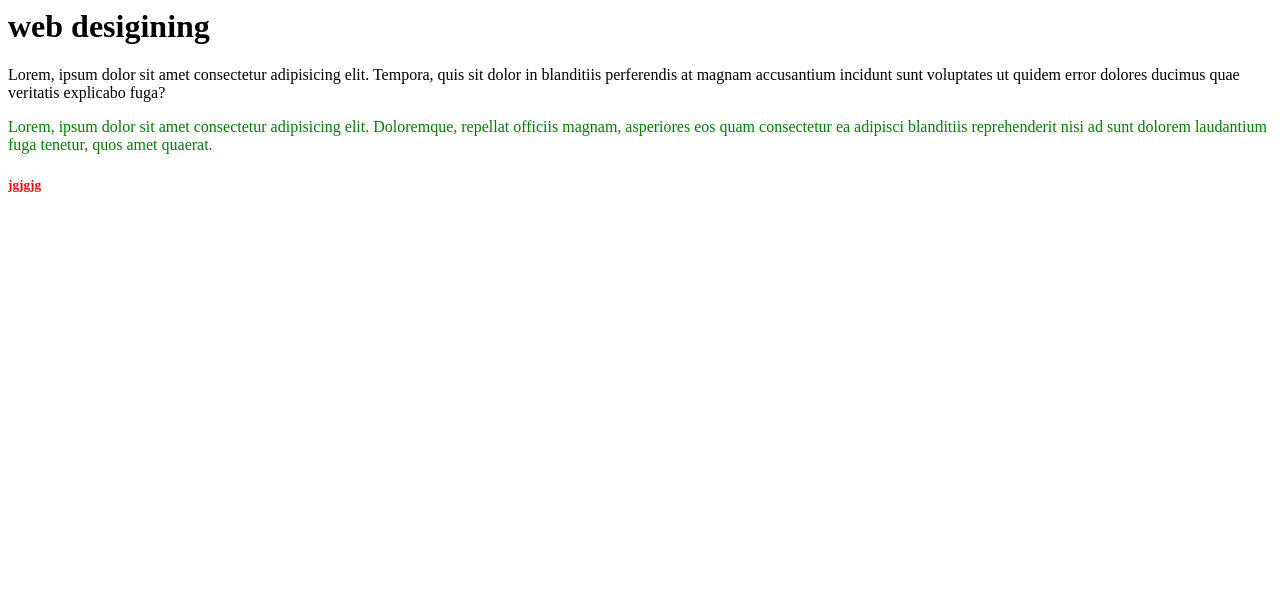
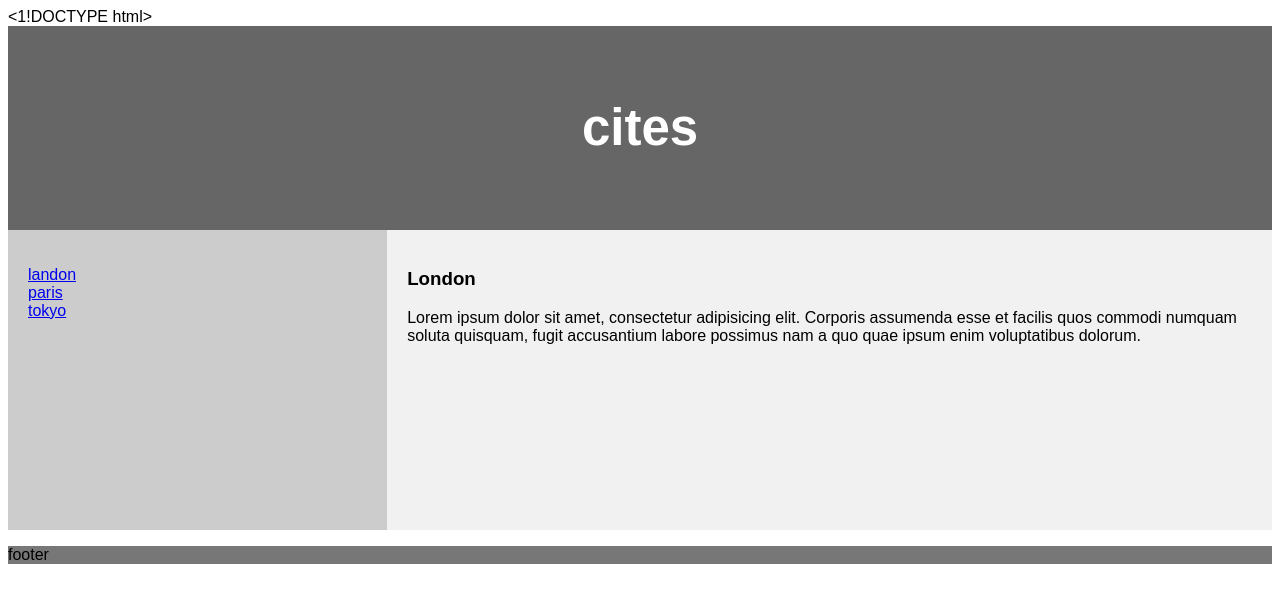
Before and after one commit to hyacinthrozi/webdesigning, a plain HTML site: page index.html in a window 1280 px wide. Drawn offline with Linux system fonts and the light colour scheme.

Commit message:
Update index.html

```diff
--- a/index.html
+++ b/index.html
@@ -1,22 +1,93 @@
+<1!DOCTYPE html>
     <html>
 
     <head>
-    <title>
-        my first class of web
+        <title>css templates</title>
+        <meta charset="utf-8">
+        <meta name="viewport" content="width=divice-width, initial-scale=1">
+        <style>
+            * {
+                box-sizing: border-box;
+            }
 
-    </title>
+            body {
+                font-family: Arial, Helvetica, sans-serif;
+            }
+
+            /* Style the header */
+            header {
+                background-color: #666;
+                padding: 30px;
+                text-align: center;
+                font-size: 34px;
+                color: white;
+            }
+
+            /* Create two column/boxes that floats next to each other */
+            nav {
+                float: left;
+                width: 30%;
+                height: 300px;
+                /* Only for demonstration should be received */
+                background: #ccc;
+                padding: 20px;
+            }
+
+            /* Style the list inside the menu  */
+            nav ul {
+                list-style-type: none;
+                padding: 0;
+            }
+
+            article {
+                float: left;
+                padding: 20px;
+                width: 70%;
+                background-color: #f1f1f1;
+                height: 300px;
+                /* only for fdemonstration should be removed */
+            }
+
+            /* Clear float ofter tghe column */
+            section::after {
+                content: "";
+                display: table;
+                clear: both;
+            }
+
+            /* style the footer  */
+            footer {
+                background-color: #777;
+
+            }
+        </style>
+
     </head>
 
     <body>
-    <h1>
-        web desigining
-    </h1>
-    <p>Lorem, ipsum dolor sit amet consectetur adipisicing elit. Tempora, quis sit dolor in blanditiis perferendis at
-        magnam accusantium incidunt sunt voluptates ut quidem error dolores ducimus quae veritatis explicabo fuga?</p>
-    <p style="color:green ;">Lorem, ipsum dolor sit amet consectetur adipisicing elit. Doloremque, repellat officiis magnam, asperiores eos
-        quam consectetur ea adipisci blanditiis reprehenderit nisi ad sunt dolorem laudantium fuga tenetur, quos amet
-        quaerat.</p>
-        <h5 style="color: red;">jgjgjg</h5>
+        <header>
+            <h2> cites</h2>
+        </header>
+        <section>
+            <nav>
+                <ul>
+                    <li><a href="#">landon</a></li>
+                    <li><a href="#">paris</a></li>
+                    <li><a href="#">tokyo</a></li>
+                </ul>
+            </nav>
+            <article>
+                <h1>London</h1>
+                <p>Lorem ipsum dolor sit amet, consectetur adipisicing elit. Corporis assumenda esse et facilis quos
+                    commodi numquam soluta quisquam, fugit accusantium labore possimus nam a quo quae ipsum enim
+                    voluptatibus dolorum.
+                </p>
+            </article>
+        </section>
+
+        <footer>
+            <p>footer</p>
+        </footer>
     </body>
 
     </html>
```
Lines whose indentation alone changed are shown as unchanged.
